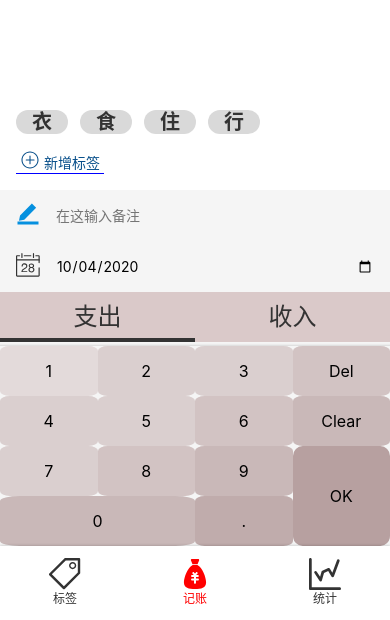
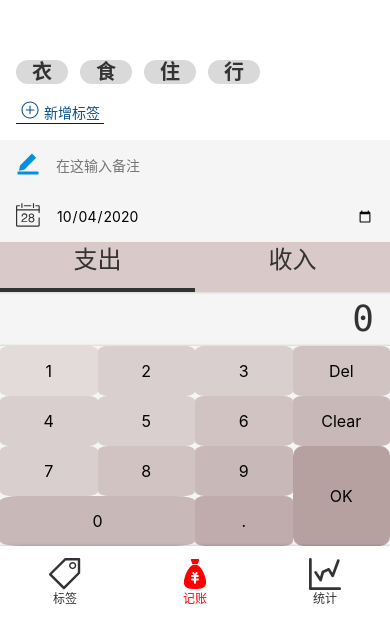
Before and after one commit to aaron950415/mmdiary, a Vue app: page /statistic#/money in a window 390 px wide. Shown: the part 224-844 px from the top of the page. Built offline with nearby package versions, Linux system fonts and the light colour scheme.

Commit message:
fix Tab to problem

```diff
--- a/src/components/statistic/Tabs.vue
+++ b/src/components/statistic/Tabs.vue
@@ -29,7 +29,6 @@ export default class Date extends Vue {
 <style lang="scss" scoped>
   @media screen and (max-width: 500px) {
   .tabs {
-    position: fixed;
     width: 100%;
     z-index: 11;
   }
@@ -44,7 +43,6 @@ export default class Date extends Vue {
   &-item {
     width: 50%;
     height: 50px;
-    display: flex;
     justify-content: center;
     align-items: center;
     position: relative;
```
